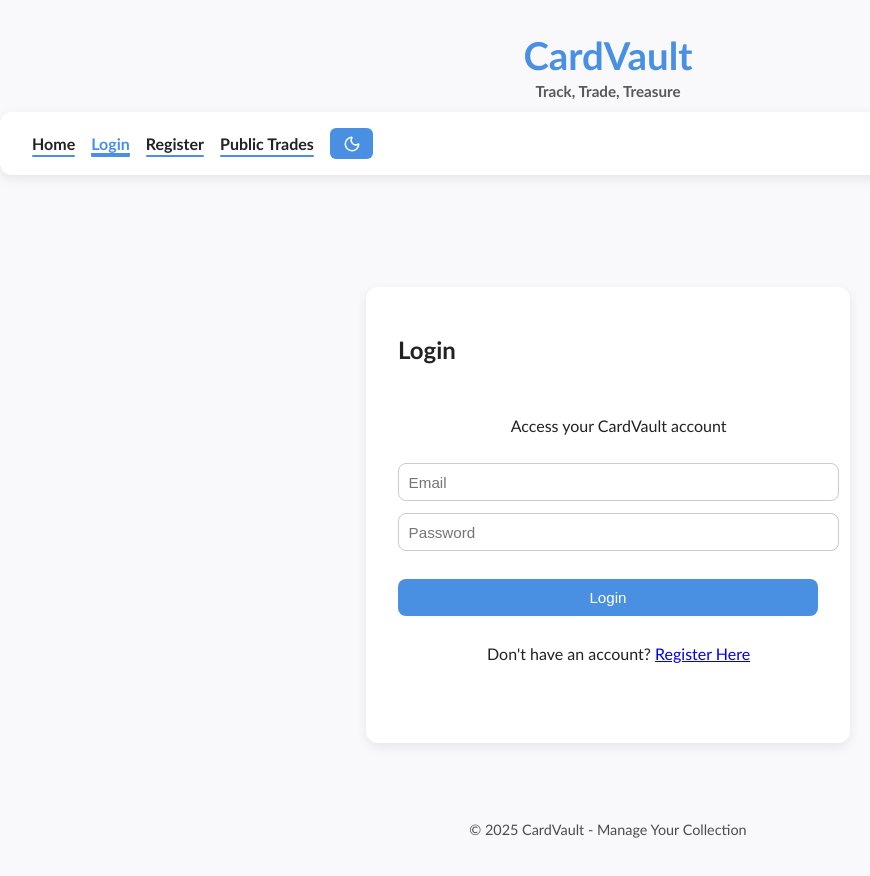
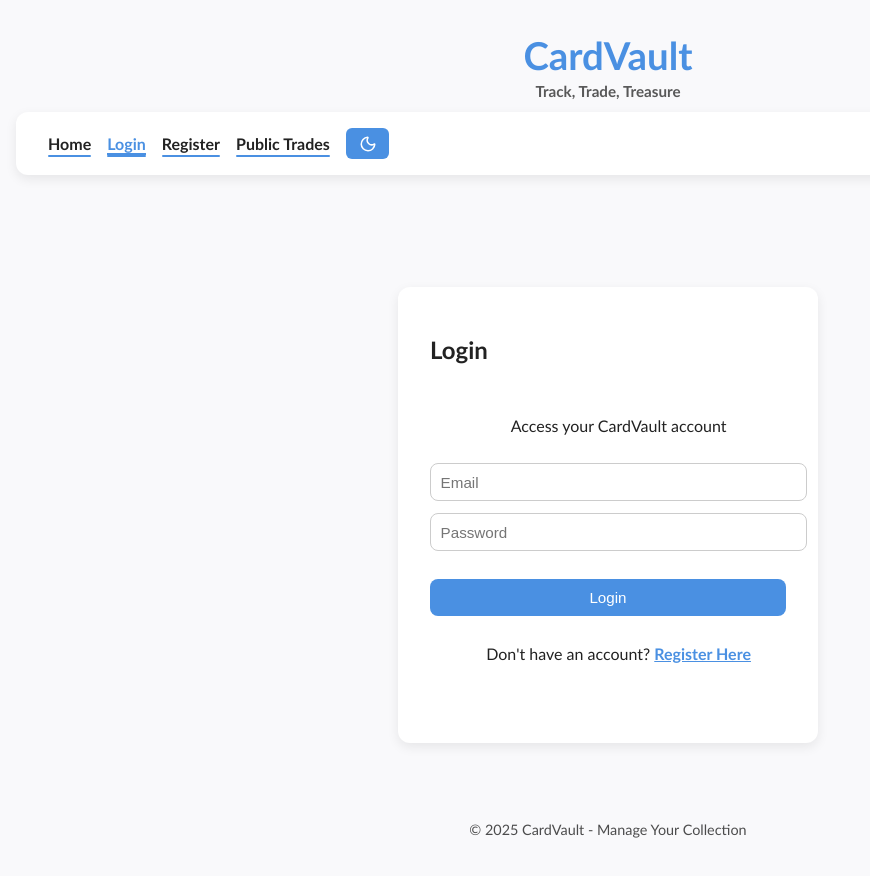
Before and after one commit to DiosOne/cardvault, a React (Vite) app in the folder client/: page /login in a window 1280 px wide. Shown: the top 876 px of the page, without its empty margins (32-902 px from the left). Built offline with nearby package versions, Linux system fonts and the light colour scheme.

Commit message:
started working on breqakpoint problems, played aound with img size before reverting

```diff
--- a/client/src/App.css
+++ b/client/src/App.css
@@ -303,7 +303,8 @@ button:disabled,
   box-shadow: 0 4px 12px rgba(0,0,0,0.08);
   padding: 2rem;
   margin: 3rem auto;
-  width: min(100%, 420px);
+  width: min(90%, 420px);
+  box-sizing: border-box;
 }
 
 .auth-container h2{
@@ -331,6 +332,15 @@ button:disabled,
   margin-top: 1rem;
 }
 
+.auth-container a{
+  color: var(--accent);
+  font-weight: 600;
+}
+
+body.darkmode .auth-container a{
+  color: #9fa8ff;
+}
+
 .visually-hidden{
   position: absolute;
   left: -9999px;
@@ -343,6 +353,8 @@ button:disabled,
 .site-header{
   width: 100%;
   margin-bottom: 2rem;
+  padding: 0 1rem;
+  box-sizing: border-box;
 }
 
 .brand-row{
@@ -493,7 +505,7 @@ body.darkmode .trade-bell{
 }
 
 .public-trades .card{
-  width: min(100%, 360px);
+  width: min(100%, 340px);
 }
 
 .trade-auth-cta{
@@ -648,6 +660,8 @@ body.darkmode .hero p{
   border-radius: 12px;
   padding: 1.25rem;
   box-shadow: 0 4px 12px rgba(0,0,0,0.08);
+  width: min(100%, 360px);
+  margin: 0 auto;
 }
 
 .trade-badge{
--- a/client/src/components/CardList.jsx
+++ b/client/src/components/CardList.jsx
@@ -18,7 +18,7 @@ export default function CardList({ cards, onEdit, onDelete }) {
         >
           <img
             src={`https://picsum.photos/200/300?grayscale&random=${index + 1}`}
-            alt={`${card.name} placeholder`}
+            alt={`${card.name} placeholder artwork`}
             width="200"
             height="300"
           />
--- a/client/src/pages/PublicTrades.jsx
+++ b/client/src/pages/PublicTrades.jsx
@@ -111,9 +111,9 @@ export default function PublicTrades() {
                 <article className='card' aria-label={`Card: ${card.name}`}>
                   <img
                     src={`https://picsum.photos/200/300?grayscale&random=${index + 1}`}
-                    alt={`${card.name} placeholder`}
-                    width="200"
-                    height="300"
+                    alt={`${card.name} placeholder artwork`}
+                    width='200'
+                    height='300'
                   />
                   <h3>{card.name}</h3>
                   <p>
```
Also changed, not shown: 1 other file (tests, documents, lock files or other folders).
